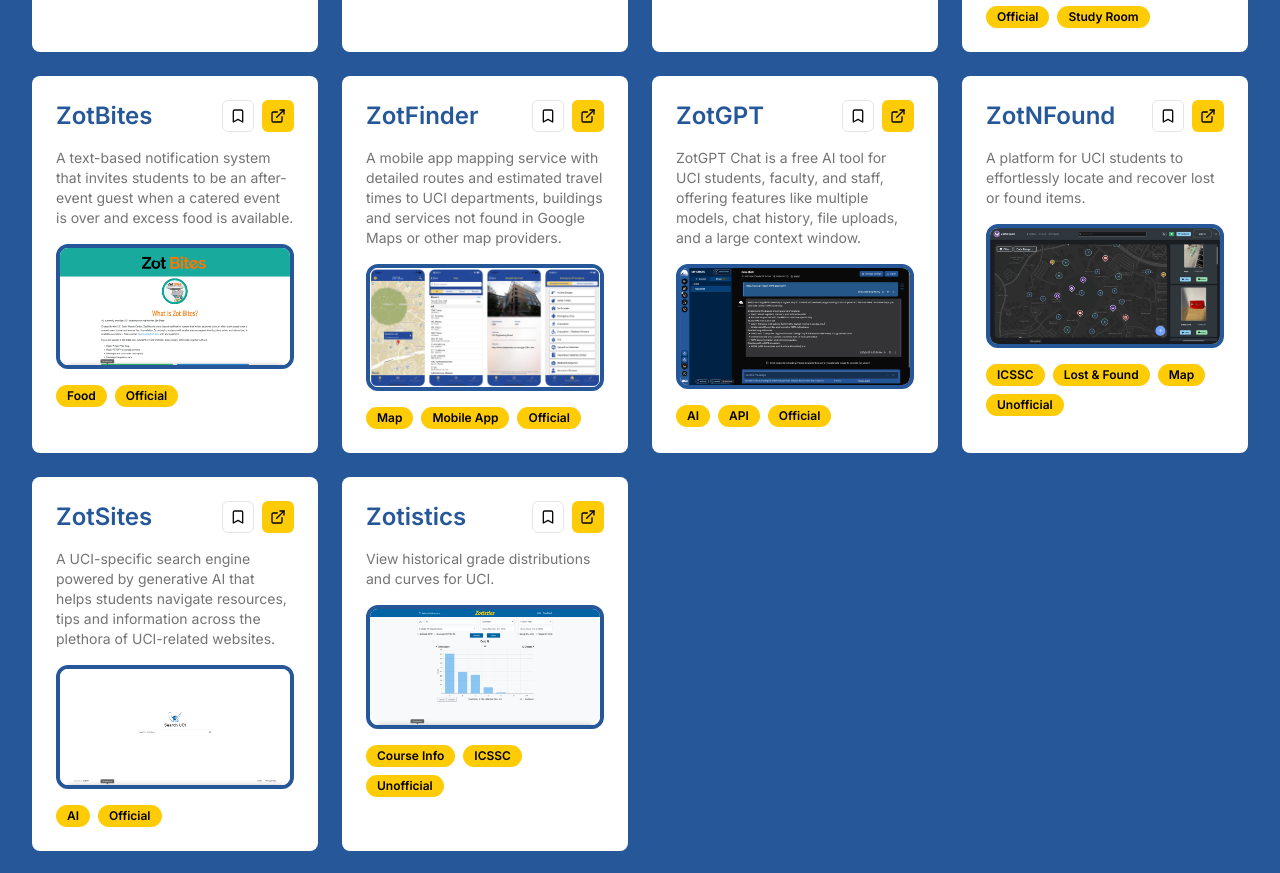
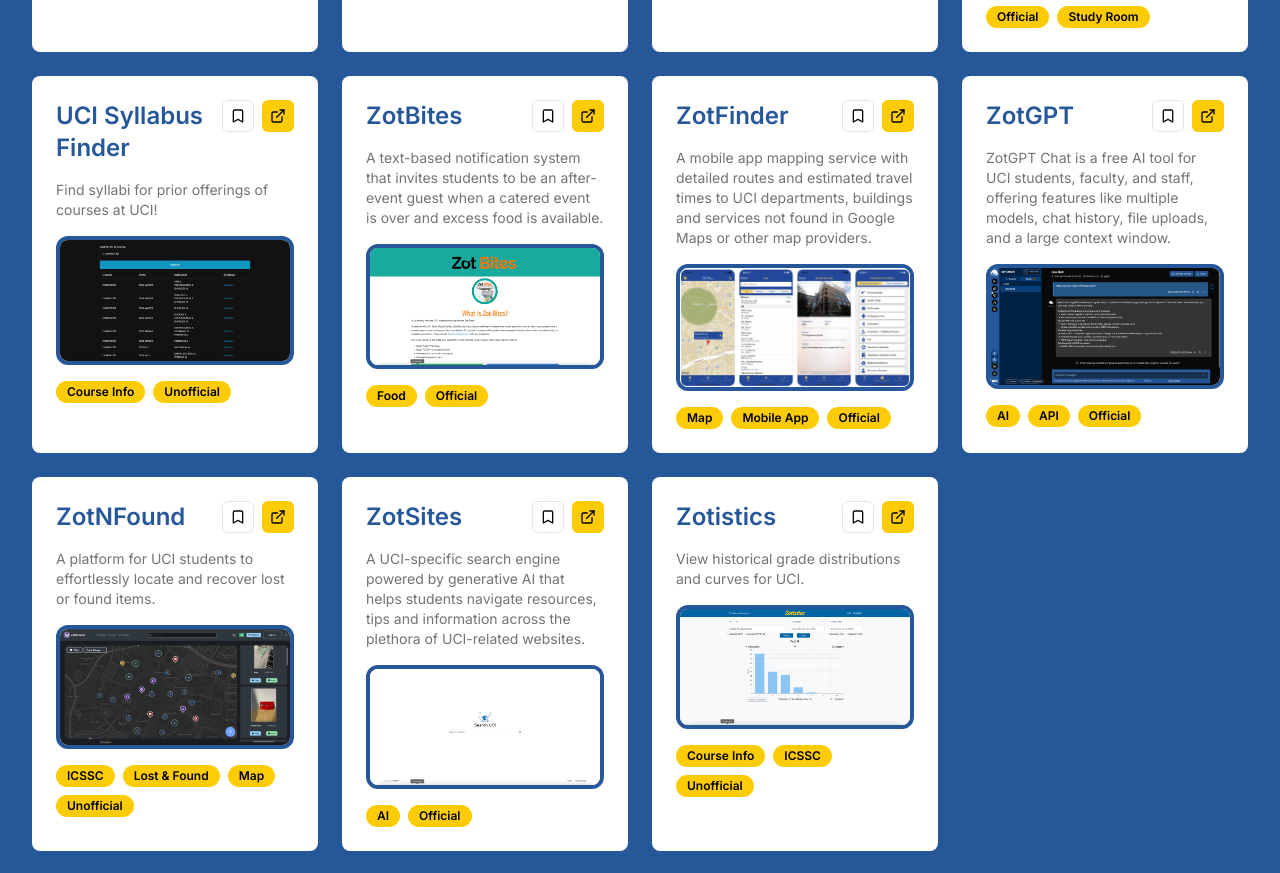
Before and after one commit to charlieweinberger/uci-app-catalog, a Next.js app: page / in a window 1280 px wide. Shown: the part 1012-1885 px from the top of the page. Built offline with nearby package versions, Linux system fonts and the light colour scheme.

Commit message:
added uci syllabus finder

```diff
--- a/src/components/FeedbackModal.tsx
+++ b/src/components/FeedbackModal.tsx
@@ -27,6 +27,7 @@
 
   if (!isOpen) return null;
 
+  // TODO: add confirmation that the user submitted the feedback (aka add a modal/notification after they submit)
   const handleSubmit = (e: React.FormEvent) => {
     e.preventDefault();
     resetFeedbackModal();
--- a/src/lib/data.json
+++ b/src/lib/data.json
@@ -124,5 +124,14 @@
     "tags": ["Unofficial", "Food", "Mobile App"],
     "screenshot": "/Leksa.png",
     "activelyMaintained": "Yes"
+  },
+  {
+    "name": "UCI Syllabus Finder",
+    "link": "https://uci-syllabus-finder.vercel.app/",
+    "description": "Find syllabi for prior offerings of courses at UCI!",
+    "developer": "Jacob Sommer",
+    "tags": ["Unofficial", "Course Info"],
+    "screenshot": "/UCISyllabusFinder.png",
+    "activelyMaintained": "No"
   }
 ]
```
Also changed, not shown: public/UCISyllabusFinder.png (added).
